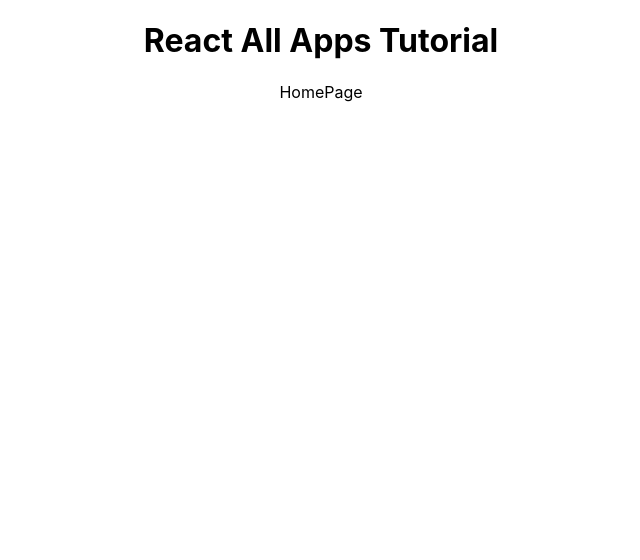
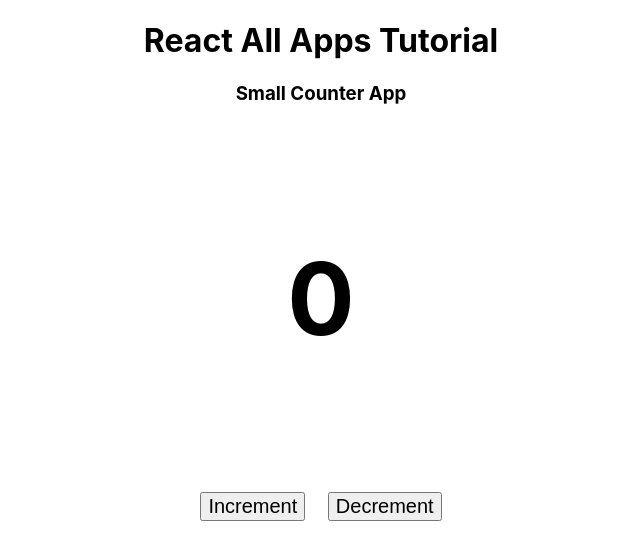
Before and after one commit to gitcoder-23/react-todo-app-tutorial, a React (Create React App) app: page / in a window 1280 px wide. Shown: the top 560 px of the page, without its empty margins (319-959 px from the left). Built offline with nearby package versions, Linux system fonts and the light colour scheme.

Commit message:
Small Counter Ready

```diff
--- a/src/App.js
+++ b/src/App.js
@@ -6,6 +6,7 @@ import ViewTodo from './pages/todoApp/ViewTodo';
 import CreateTodo from './pages/todoApp/CreateTodo';
 import Counter from './pages/otherApp/Counter';
 import SmallCalculator from './pages/otherApp/SmallCalculator';
+import SmallCounterApp from './pages/miniAps/SmallCounterApp';
 
 function App() {
   return (
@@ -13,7 +14,8 @@ function App() {
       <div className="App">
         <h1>React All Apps Tutorial</h1>
         <Routes>
-          <Route exact path="/" element={<HomePage />} />
+          <Route exact path="/" element={<SmallCounterApp />} />
+          <Route exact path="/home" element={<HomePage />} />
           <Route exact path="/calculator" element={<SmallCalculator />} />
           <Route exact path="/counter" element={<Counter />} />
           <Route exact path="/view" element={<ViewTodo />} />
--- /dev/null
+++ b/src/pages/miniAps/SmallCounterApp.js
@@ -0,0 +1,49 @@
+import React, { useState } from 'react';
+
+const SmallCounterApp = () => {
+  // Hook
+  // const [value, callBack] = hook();
+  const [number, setNumber] = useState(0);
+
+  const onIncrement = () => {
+    const newInValue = number + 1;
+    setNumber(newInValue);
+  };
+
+  const onDecrement = () => {
+    console.log('onDecrement');
+    const newDeValue = number - 1;
+    setNumber(newDeValue);
+    if (number === 0) {
+      setNumber(0);
+    }
+  };
+
+  console.log('number--->', number);
+
+  return (
+    <div>
+      <h3>Small Counter App</h3>
+      <h4 style={{ fontSize: 100 }}>
+        <span>{number}</span>
+      </h4>
+      <button
+        type="button"
+        style={{ fontSize: 20 }}
+        onClick={() => onIncrement()}
+      >
+        Increment
+      </button>{' '}
+      &nbsp;&nbsp;&nbsp;&nbsp;
+      <button
+        type="button"
+        style={{ fontSize: 20 }}
+        onClick={() => onDecrement()}
+      >
+        Decrement
+      </button>
+    </div>
+  );
+};
+
+export default SmallCounterApp;
```
